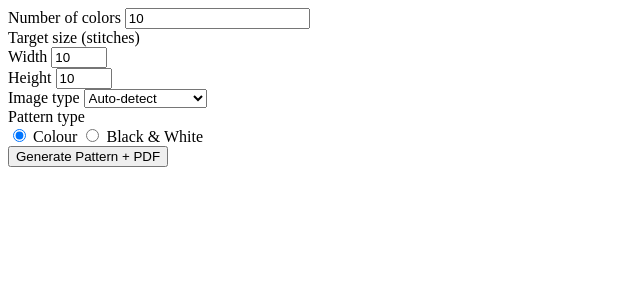
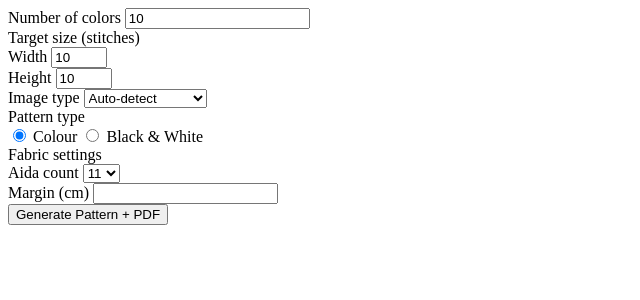
Before and after one commit to Elirjimenez/CrossStitchPatterns, a FastAPI app: template app/web/templates/partials/generate_button.html in a window 1280 px wide. Shown: the top 300 px of the page, without its empty margins (0-640 px from the left). Run offline with FastAPI, Linux system fonts and the light colour scheme; the template is opened without the code that fills it: most values are stand-ins (such as "Sample title", 1, 10 or a date in 2020).

Commit message:
feat: add aida_count and margin_cm inputs to generate form
- Add aida_count (select: 11/14/16/18/20) and margin_cm (number input)
  to the generate form in generate_button.html
- Persist both fields in PatternResult domain model, DB model, and mapper
- Alembic migration d2f3a4b5c6e7 adds nullable columns to pattern_results
- Wire through use cases (CompleteExistingProject, CreateCompletePattern)
  and shared pattern_workflow service
- Restore values in Actions panel via _actions_context() helper
- Display aida_count and margin_cm rows in pattern_results_card.html
- Add config.py default_margin_cm setting
- 5 new integration tests (579 total, all passing)

Co-Authored-By: Claude Sonnet 4.6 <noreply@anthropic.com>

```diff
--- a/app/application/services/pattern_workflow.py
+++ b/app/application/services/pattern_workflow.py
@@ -189,6 +189,8 @@ def build_and_save_pattern_result(
     pattern_result_repo: PatternResultRepository,
     processing_mode: str = "auto",
     variant: str = "color",
+    aida_count: int = 14,
+    margin_cm: float = 5.0,
 ) -> PatternResult:
     """Persist a PatternResult from the workflow output and return it."""
     stitch_counts = count_stitches_per_color(workflow_result.pattern.grid)
@@ -205,6 +207,8 @@ def build_and_save_pattern_result(
         pdf_ref=pdf_ref,
         processing_mode=processing_mode,
         variant=variant,
+        aida_count=aida_count,
+        margin_cm=margin_cm,
     )
     pattern_result_repo.add(pattern_result)
     return pattern_result
--- a/app/application/use_cases/complete_existing_project.py
+++ b/app/application/use_cases/complete_existing_project.py
@@ -144,6 +144,8 @@ class CompleteExistingProject:
                 pattern_result_repo=self._pattern_result_repo,
                 processing_mode=request.processing_mode,
                 variant=request.variant,
+                aida_count=request.aida_count,
+                margin_cm=request.margin_cm,
             )
 
             # 6c. Mark COMPLETED
--- a/app/application/use_cases/create_complete_pattern.py
+++ b/app/application/use_cases/create_complete_pattern.py
@@ -169,6 +169,8 @@ class CreateCompletePattern:
             pattern_result_repo=self._pattern_result_repo,
             processing_mode=request.processing_mode,
             variant=request.variant,
+            aida_count=request.aida_count,
+            margin_cm=request.margin_cm,
         )
 
         # Step 9: Update project status to COMPLETED
--- a/app/config.py
+++ b/app/config.py
@@ -15,6 +15,7 @@ class Settings(BaseSettings):
     # Pattern Generation
     max_pattern_size: int = 500
     default_aida_count: int = 14
+    default_margin_cm: float = 5.0
 
     # Generation Safety Limits (Railway-safe; overridable via env vars)
     max_colors: int = 20
--- a/app/domain/model/project.py
+++ b/app/domain/model/project.py
@@ -43,6 +43,8 @@ class PatternResult:
     pdf_ref: Optional[str]
     processing_mode: str = "auto"   # "auto" | "photo" | "drawing" | "pixel_art"
     variant: str = "color"          # "color" | "bw"
+    aida_count: int = 14
+    margin_cm: float = 5.0
 
     def __post_init__(self) -> None:
         if self.grid_width <= 0:
--- a/app/infrastructure/persistence/mappers/pattern_result_mapper.py
+++ b/app/infrastructure/persistence/mappers/pattern_result_mapper.py
@@ -16,6 +16,8 @@ class PatternResultMapper:
             pdf_ref=domain.pdf_ref,
             processing_mode=domain.processing_mode,
             variant=domain.variant,
+            aida_count=domain.aida_count,
+            margin_cm=domain.margin_cm,
         )
 
     @staticmethod
@@ -31,4 +33,6 @@ class PatternResultMapper:
             pdf_ref=model.pdf_ref,
             processing_mode=model.processing_mode or "auto",
             variant=model.variant or "color",
+            aida_count=model.aida_count if model.aida_count is not None else 14,
+            margin_cm=model.margin_cm if model.margin_cm is not None else 5.0,
         )
--- a/app/infrastructure/persistence/models/pattern_result_model.py
+++ b/app/infrastructure/persistence/models/pattern_result_model.py
@@ -1,4 +1,4 @@
-from sqlalchemy import JSON, String, DateTime, Integer, Text, ForeignKey
+from sqlalchemy import JSON, String, DateTime, Float, Integer, Text, ForeignKey
 from sqlalchemy.orm import Mapped, mapped_column
 
 from app.infrastructure.persistence.database import Base
@@ -21,3 +21,5 @@ class PatternResultModel(Base):
     pdf_ref: Mapped[str | None] = mapped_column(Text, nullable=True)
     processing_mode: Mapped[str | None] = mapped_column(String(20), nullable=True)
     variant: Mapped[str | None] = mapped_column(String(10), nullable=True)
+    aida_count: Mapped[int | None] = mapped_column(Integer, nullable=True)
+    margin_cm: Mapped[float | None] = mapped_column(Float, nullable=True)
--- a/app/web/routes.py
+++ b/app/web/routes.py
@@ -180,6 +180,8 @@ async def project_detail(
                 "created_at": latest.created_at.strftime("%d %b %Y %H:%M"),
                 "variant": latest.variant,
                 "processing_mode": latest.processing_mode,
+                "aida_count": latest.aida_count,
+                "margin_cm": latest.margin_cm,
             }
             pdf_url = f"/api/projects/files/{latest.pdf_ref}" if latest.pdf_ref else None
         else:
@@ -330,6 +332,11 @@ def _actions_context(project, settings: Settings, latest_result=None) -> dict:
         "default_target_height": default_target_height,
         "default_processing_mode": latest_result.processing_mode if latest_result else "auto",
         "default_variant": latest_result.variant if latest_result else "color",
+        "default_aida_count": latest_result.aida_count if latest_result else settings.default_aida_count,
+        "default_margin_cm": latest_result.margin_cm if latest_result else settings.default_margin_cm,
+        "max_colors": settings.max_colors,
+        "max_target_width": settings.max_target_width,
+        "max_target_height": settings.max_target_height,
     }
 
 
@@ -398,6 +405,8 @@ async def hx_generate_pattern(
     target_height: int = Form(default=300),
     processing_mode: str = Form(default="auto"),
     variant: str = Form(default="color"),
+    aida_count: int = Form(default=14),
+    margin_cm: float = Form(default=5.0),
     use_case: CompleteExistingProject = Depends(get_complete_existing_project_use_case),
     repo: ProjectRepository = Depends(get_project_repository),
     settings: Settings = Depends(get_settings),
@@ -457,6 +466,9 @@ async def hx_generate_pattern(
 
     # --- Run the use case ---
     try:
+        # Clamp margin_cm to >= 0 (belt-and-suspenders; Pydantic does not coerce floats)
+        margin_cm = max(0.0, margin_cm)
+
         result = use_case.execute(
             CompleteExistingProjectRequest(
                 project_id=project_id,
@@ -465,6 +477,8 @@ async def hx_generate_pattern(
                 target_height=target_height,
                 processing_mode=processing_mode,
                 variant=variant,
+                aida_count=aida_count,
+                margin_cm=margin_cm,
             )
         )
         pr = result.pattern_result
@@ -483,6 +497,8 @@ async def hx_generate_pattern(
                 "created_at": pr.created_at.strftime("%d %b %Y %H:%M"),
                 "variant": variant,
                 "processing_mode": processing_mode,
+                "aida_count": aida_count,
+                "margin_cm": margin_cm,
             },
             pdf_url=pdf_url,
         )
--- a/app/web/templates/partials/generate_button.html
+++ b/app/web/templates/partials/generate_button.html
@@ -90,6 +90,40 @@
       </div>
     </div>
 
+    <div class="mb-4">
+      <span class="block text-xs text-gray-600 mb-1">Fabric settings</span>
+      <div class="flex gap-2">
+        <div class="flex-1">
+          <label for="aida-count-{{ pid }}" class="block text-xs text-gray-400 mb-0.5">
+            Aida count
+          </label>
+          <select
+            id="aida-count-{{ pid }}"
+            name="aida_count"
+            class="w-full text-sm border border-gray-300 rounded-lg px-3 py-1.5
+                   focus:outline-none focus:ring-1 focus:ring-indigo-500 bg-white">
+            {% for ct in [11, 14, 16, 18, 20] %}
+              <option value="{{ ct }}" {% if default_aida_count == ct %}selected{% endif %}>{{ ct }}</option>
+            {% endfor %}
+          </select>
+        </div>
+        <div class="flex-1">
+          <label for="margin-cm-{{ pid }}" class="block text-xs text-gray-400 mb-0.5">
+            Margin (cm)
+          </label>
+          <input
+            id="margin-cm-{{ pid }}"
+            type="number"
+            name="margin_cm"
+            value="{{ default_margin_cm }}"
+            min="0"
+            step="0.1"
+            class="w-full text-sm border border-gray-300 rounded-lg px-3 py-1.5
+                   focus:outline-none focus:ring-1 focus:ring-indigo-500" />
+        </div>
+      </div>
+    </div>
+
     <button
       id="generate-btn-{{ pid }}"
       type="submit"
--- a/app/web/templates/partials/project_actions.html
+++ b/app/web/templates/partials/project_actions.html
@@ -8,7 +8,9 @@
           default_target_width=default_target_width,
           default_target_height=default_target_height,
           default_processing_mode=default_processing_mode,
-          default_variant=default_variant %}
+          default_variant=default_variant,
+          default_aida_count=default_aida_count,
+          default_margin_cm=default_margin_cm %}
     {% include "partials/generate_button.html" %}
   {% endwith %}
 </div>
```
Also changed, not shown: alembic/versions/d2f3a4b5c6e7_add_aida_count_and_margin_cm_to_pattern_results.py (added, +33 -0 lines), app/web/templates/partials/pattern_results_card.html (+8 -0 lines), tests/integration/test_web_routes.py (+52 -0 lines).
